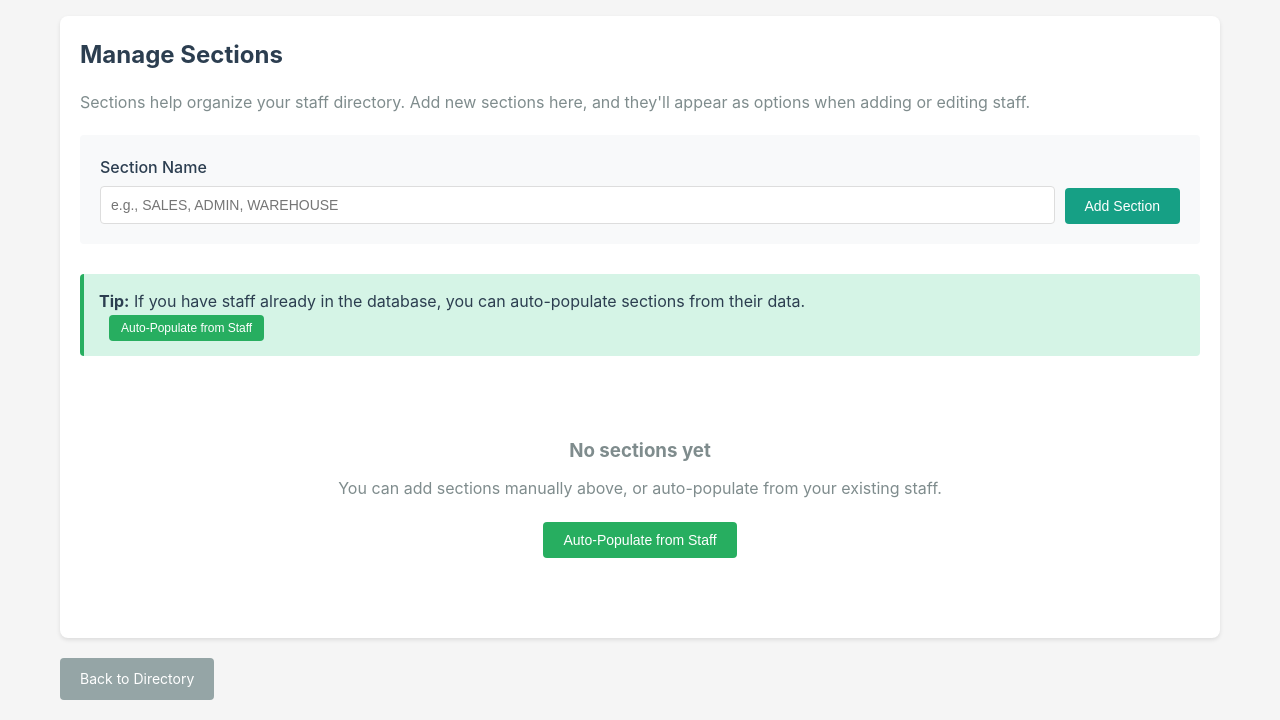
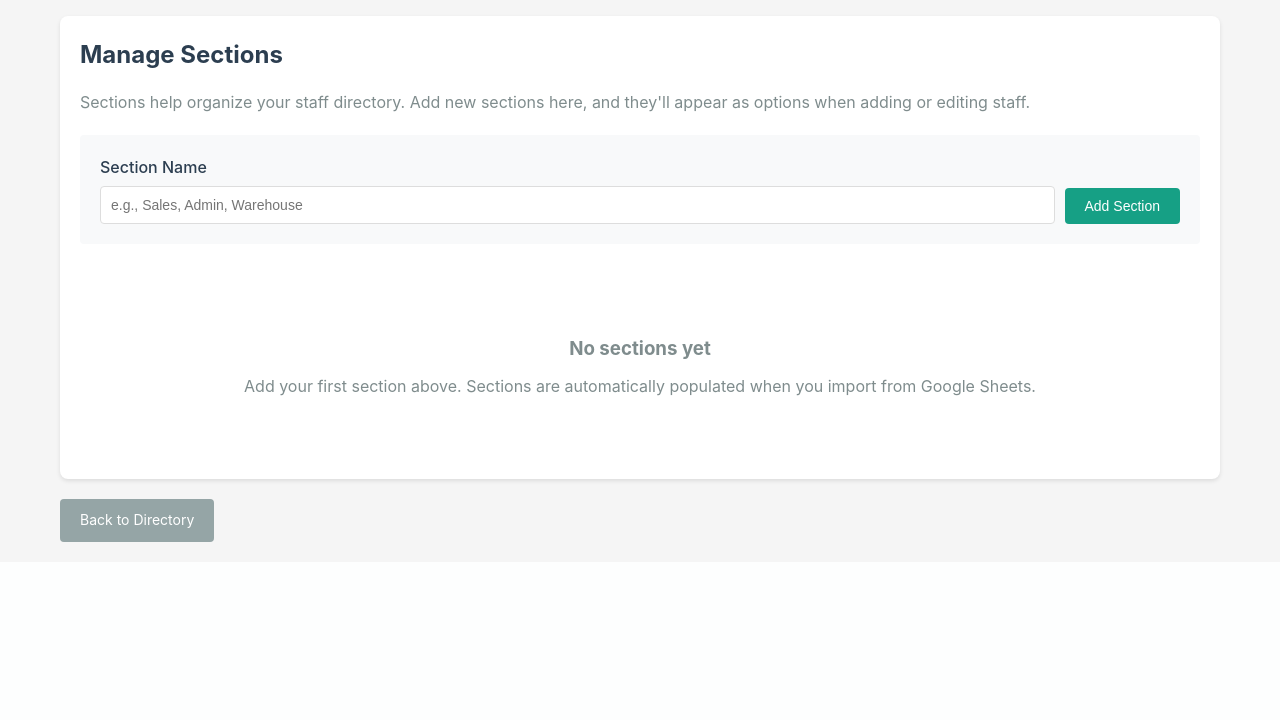
Before and after one commit to derekgwatson/bot-team, a Flask app: template peter/web/templates/sections.html in a window 1280 px wide. Shown: the part 331-1051 px from the top of the page. After the commit the page ends 873 px from the top, so only its background shows below. Run offline with Flask 3, Linux system fonts and the light colour scheme; the template is opened without the code that fills it, so the values that code supplies are empty; parts of the project's set-up code (start-up, migrations or seed data) failed here and were passed over.

Commit message:
Remove auto-populate sections feature (now handled by migration)

```diff
--- a/peter/web/templates/sections.html
+++ b/peter/web/templates/sections.html
@@ -18,22 +18,11 @@
         <div style="display: flex; gap: 10px; align-items: flex-end;">
             <div style="flex: 1;">
                 <label for="name">Section Name</label>
-                <input type="text" id="name" name="name" required placeholder="e.g., SALES, ADMIN, WAREHOUSE">
+                <input type="text" id="name" name="name" required placeholder="e.g., Sales, Admin, Warehouse">
             </div>
             <button type="submit" class="btn">Add Section</button>
         </div>
     </form>
-
-    <div style="margin-bottom: 20px; padding: 15px; background: #d5f4e6; border-left: 4px solid #27ae60; border-radius: 4px;">
-        <p style="margin: 0; color: #2c3e50;">
-            <strong>Tip:</strong> If you have staff already in the database, you can auto-populate sections from their data.
-            <form method="POST" action="/sections/auto-populate" style="display: inline; margin-left: 10px;">
-                <button type="submit" class="btn btn-small" style="background: #27ae60;">
-                    Auto-Populate from Staff
-                </button>
-            </form>
-        </p>
-    </div>
 
     {% if sections %}
     <table>
@@ -67,12 +56,7 @@
     {% else %}
     <div class="empty-state">
         <h3>No sections yet</h3>
-        <p>You can add sections manually above, or auto-populate from your existing staff.</p>
-        <form method="POST" action="/sections/auto-populate" style="margin-top: 20px;">
-            <button type="submit" class="btn" style="background: #27ae60;">
-                Auto-Populate from Staff
-            </button>
-        </form>
+        <p>Add your first section above. Sections are automatically populated when you import from Google Sheets.</p>
     </div>
     {% endif %}
 </div>
```
Also changed, not shown: peter/web/routes.py (+0 -20 lines).
